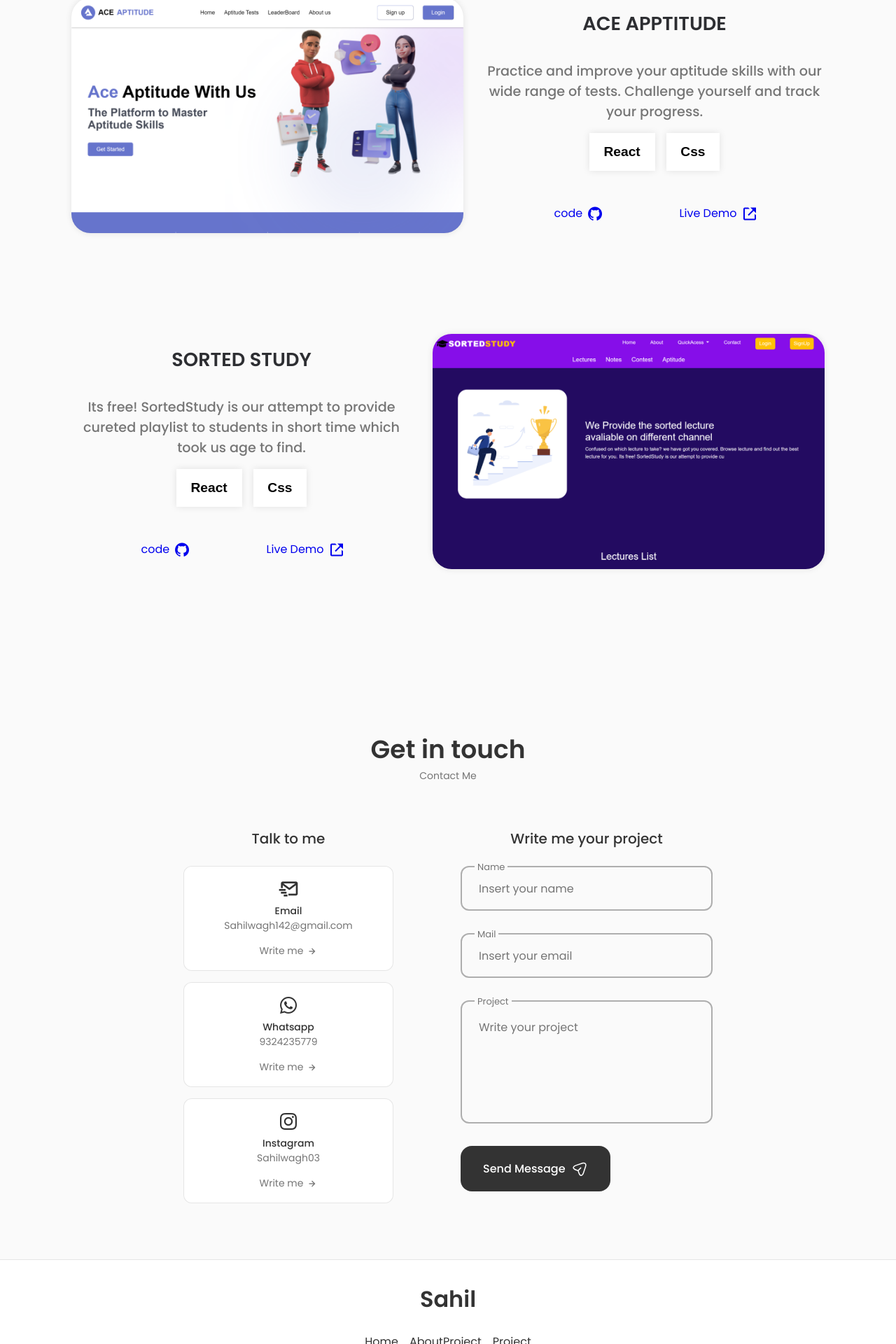
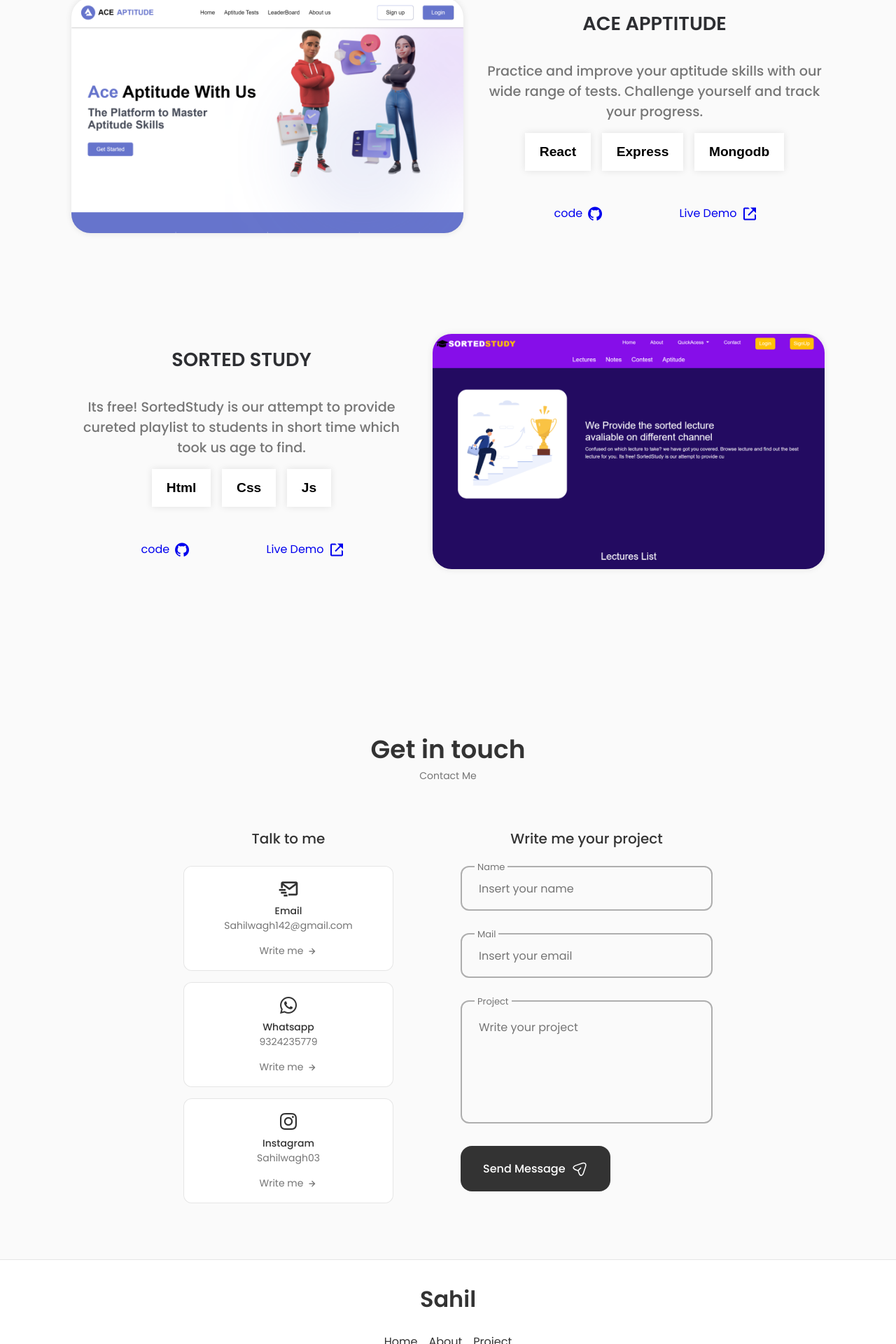
Before and after one commit to Sahilwagh03/Portfolio-in-React-, a React (Create React App) app: page / in a window 1280 px wide. Shown: the part 3253-5173 px from the top of the page at 70% size. Built offline with nearby package versions, Linux system fonts and the light colour scheme.

Commit message:
General fix

```diff
--- a/src/components/footer/Footer.jsx
+++ b/src/components/footer/Footer.jsx
@@ -12,7 +12,7 @@ const Footer = () => {
                 </li>
 
                 <li>
-                    <a href="#about" className="footer__link">AboutProject</a>
+                    <a href="#about" className="footer__link">About</a>
                 </li>
 
                 <li>
--- a/src/components/projects/Data.jsx
+++ b/src/components/projects/Data.jsx
@@ -11,7 +11,8 @@ export const projectData = [
         title: 'Movie Verse',
         decription: 'Discover and explore a world of movies . Get detailed information and ratings on various films, making your movie-watching experience even more exciting.',
         Link:'https://movie-verse-black.vercel.app/',
-        gitLink:'https://github.com/Sahilwagh03/MovieVerse'
+        gitLink:'https://github.com/Sahilwagh03/MovieVerse',
+        languages:['React','Css']
     },
     {
         id:2,
@@ -19,7 +20,8 @@ export const projectData = [
         title: 'Profile Readme Generation',
         decription: 'Generate impressive profile READMEs effortlessly with this. Stand out on GitHub with visually appealing showcases of your skills and projects.',
         Link:'https://readme-generator-sigma.vercel.app/',
-        gitLink:'https://github.com/Sahilwagh03/ReadMeGenerator'
+        gitLink:'https://github.com/Sahilwagh03/ReadMeGenerator',
+        languages:['React','Css','Framer Motion']
     },
     {
         id:3,
@@ -27,7 +29,8 @@ export const projectData = [
         title: 'Ace Apptitude',
         decription: 'Practice and improve your aptitude skills with our wide range of tests. Challenge yourself and track your progress.',
         Link:'https://ace-aptitude-psi.vercel.app/',
-        gitLink:'https://github.com/Sahilwagh03/Ace_Aptitude_New'
+        gitLink:'https://github.com/Sahilwagh03/Ace_Aptitude_New',
+        languages:['React','Express','Mongodb']
     },
     {
         id:4,
@@ -35,6 +38,7 @@ export const projectData = [
         title: 'Sorted Study',
         decription: ' Its free! SortedStudy is our attempt to provide cureted playlist to students in short time which took us age to find.',
         Link:'https://sortedstudynew.github.io/SortedStudy/index.html',
-        gitLink:'https://github.com/SortedStudyNew/SortedStudy'
+        gitLink:'https://github.com/SortedStudyNew/SortedStudy',
+        languages:['Html','Css','Js']
     },
 ]
--- a/src/components/projects/Project.jsx
+++ b/src/components/projects/Project.jsx
@@ -24,8 +24,12 @@ const Project = () => {
                 <h3>{project.title}</h3>
                 <p>{project.decription}</p>
                 <div className="Techstack">
-                  <p>React</p>
-                  <p>Css</p>
+                  {
+                    project.languages.map((language)=>(
+                      <p>{language}</p>
+                    ))
+                  }
+
                 </div>
                 <div className="project_links">
                   <div className='code'>
```
